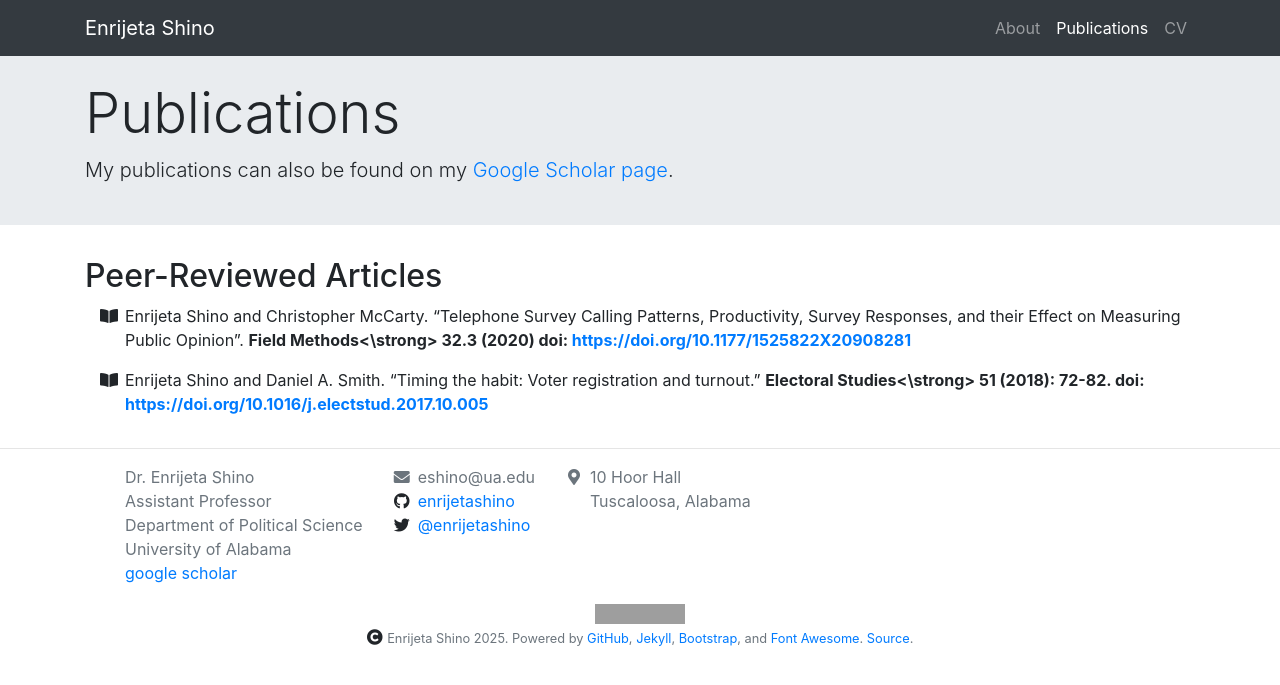
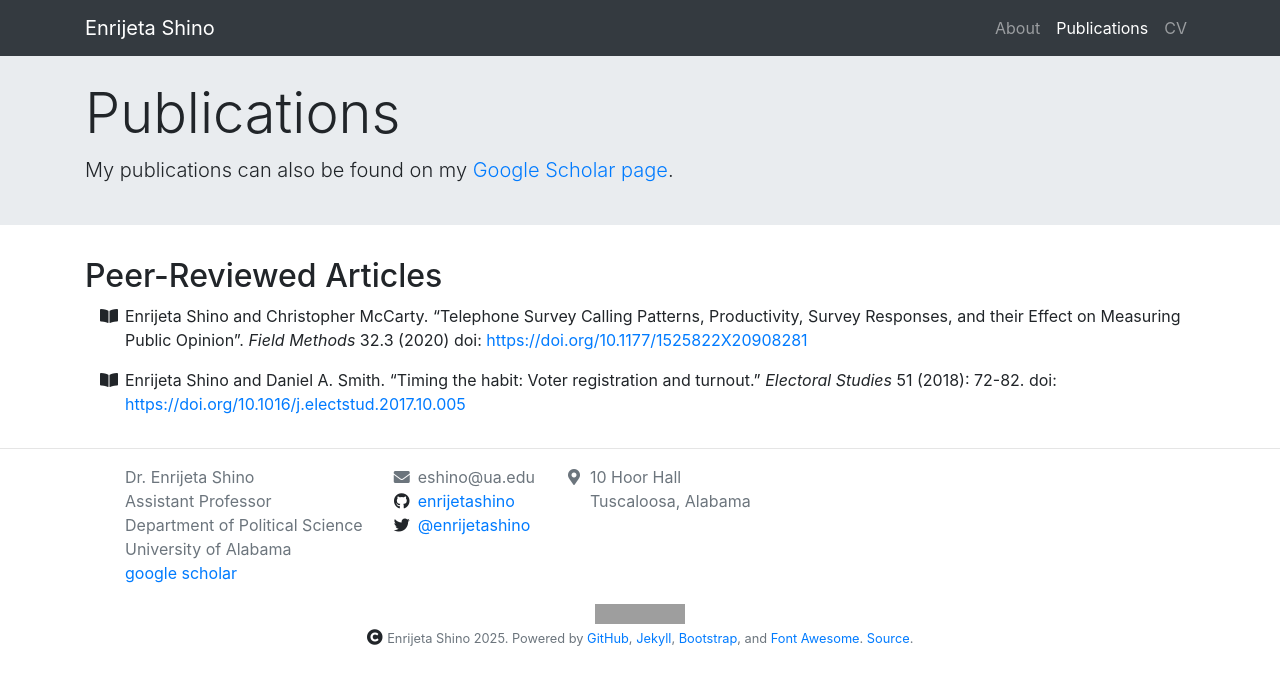
Before and after one commit to enrijetashino/enrijetashino.github.io, a Jekyll site: the page built from _pages/publications.md, in a window 1280 px wide. Shown: the top 685 px of the page. Built offline with Jekyll 4.4.1, drawn with Linux system fonts in a browser that asks for light colours; nearby versions of some CDN libraries; grey boxes are pictures that could not be loaded.

Commit message:
Update publications.yml

```diff
--- a/_data/publications.yml
+++ b/_data/publications.yml
@@ -38,7 +38,7 @@ publications:
 
   - citation: |
       Enrĳeta Shino and Christopher McCarty. “Telephone Survey Calling Patterns, Productivity, Survey
-      Responses, and their Effect on Measuring Public Opinion”. <strong>Field Methods<\strong> 32.3 (2020)
+      Responses, and their Effect on Measuring Public Opinion”. <em>Field Methods</em> 32.3 (2020)
       doi: <https://doi.org/10.1177/1525822X20908281>
     year: 2020,
     type: peer-reviewed-article
@@ -46,7 +46,7 @@ publications:
     # github_repository_link: ...
 
   - citation: |
-      Enrijeta Shino and Daniel A. Smith. "Timing the habit: Voter registration and turnout." <strong>Electoral Studies<\strong> 51 (2018): 72-82.
+      Enrijeta Shino and Daniel A. Smith. "Timing the habit: Voter registration and turnout." <em>Electoral Studies</em> 51 (2018): 72-82.
       doi: <https://doi.org/10.1016/j.electstud.2017.10.005>
     year: 2018,
     type: peer-reviewed-article
```
